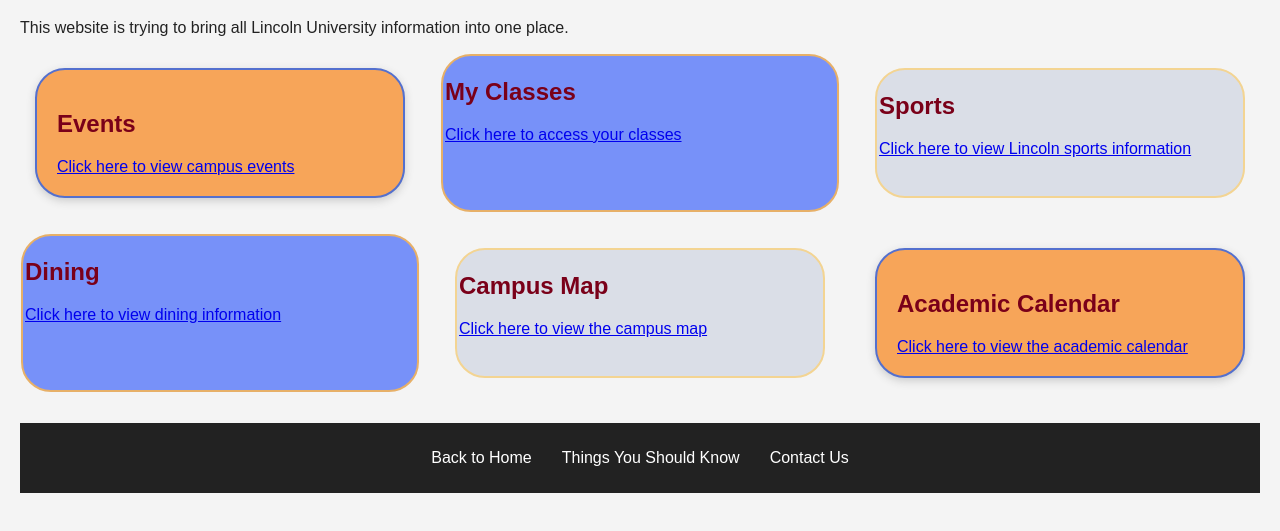
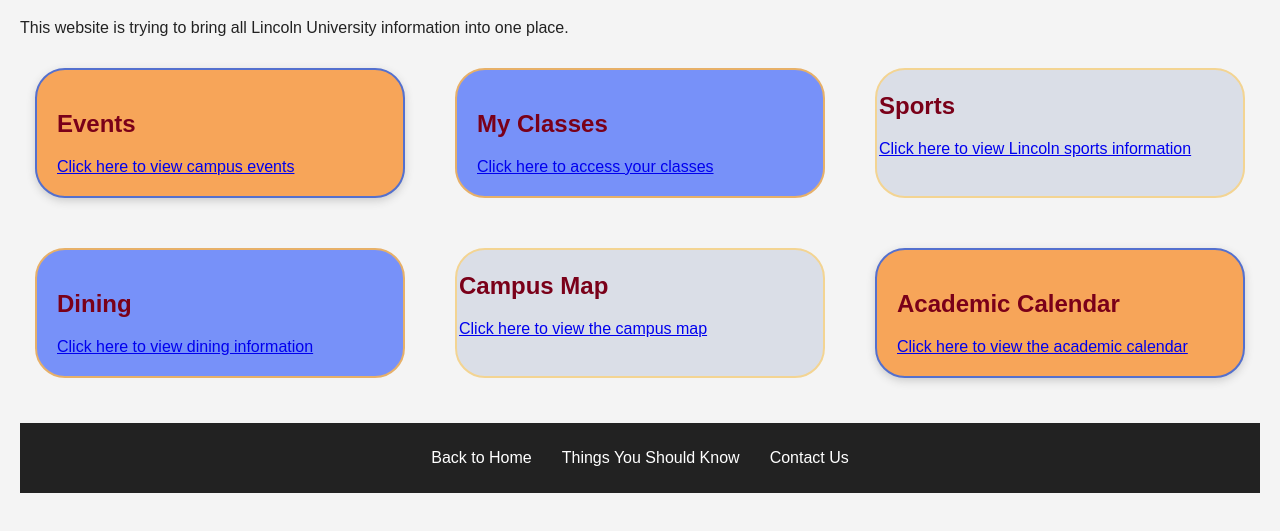
Before and after one commit to kenyawilliamss31-wq/myproject, a plain HTML site: page index.html in a window 1280 px wide. Shown: the part 81-612 px from the top of the page. Drawn offline with Linux system fonts and the light colour scheme.

Commit message:
Update track-card styles for improved padding and margin consistency

```diff
--- a/styles.css
+++ b/styles.css
@@ -33,8 +33,8 @@
     background-color: #7791f9;
     border: 2px solid #e7b068;
     border-radius: 30px;
-    padding: 2px;
-    margin: 1px;
+    padding: 20px;
+    margin: 15px;
 
 }
 
```
